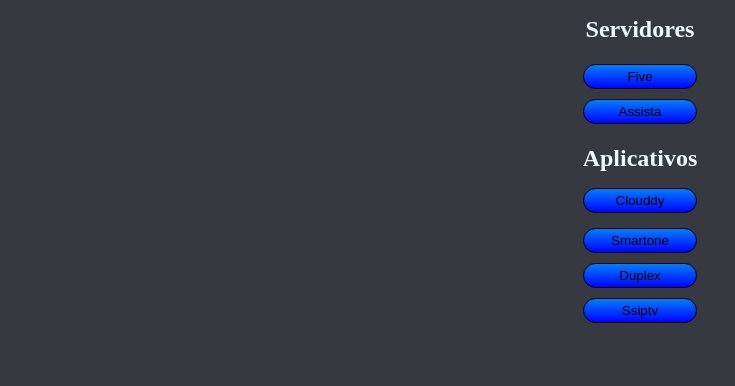
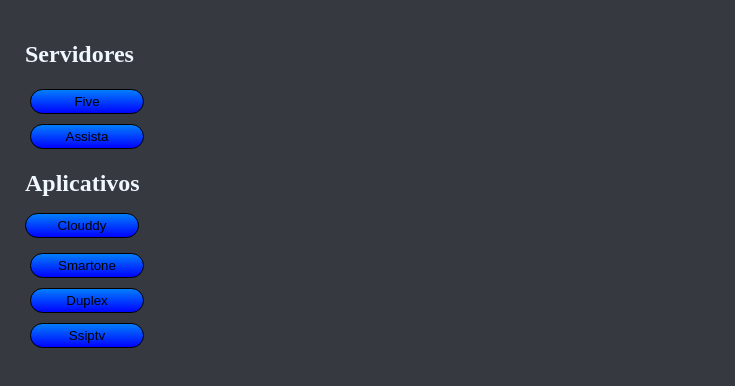
Before and after one commit to alessandro-jr/plugin-apps, a plain HTML site: page index.html in a window 1280 px wide. Shown: the whole page, without its empty margins (0-735 px from the left). Drawn offline with Linux system fonts and the light colour scheme.

Commit message:
Update style.css

```diff
--- a/style.css
+++ b/style.css
@@ -1,11 +1,13 @@
 body{
+    background-color: #36393f;
     border: 2px dashed var(--divider);
     border-radius: var(--radius-large);
-background-color: #36393f;
     display: flex;
     flex-direction: column;
-align-items: center;
-margin: 0px;
+    justify-content: center;
+    margin: 10px;
+    min-height: 66px;
+    padding: 15px;
 }
 .title{
 color: aliceblue;
```
Lines whose indentation alone changed are shown as unchanged.
